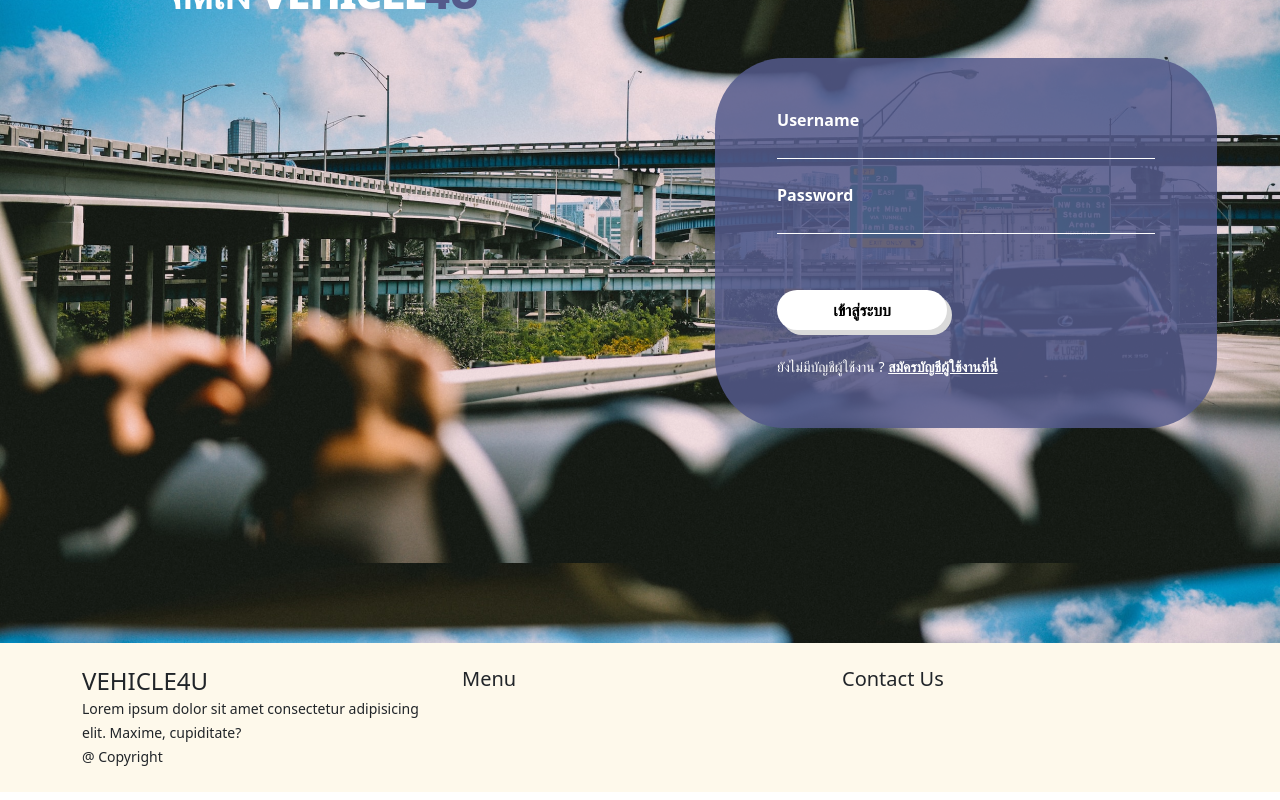
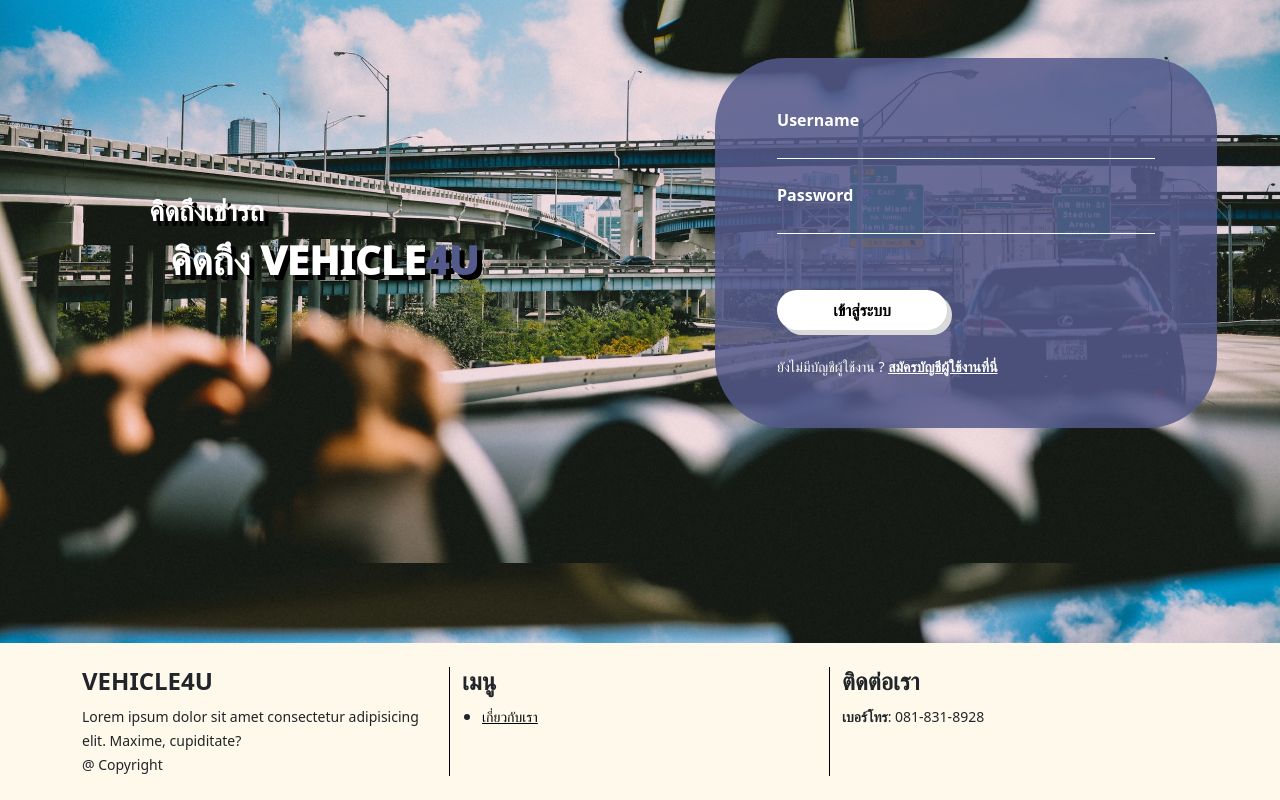
Before and after one commit to tanasak32123/Vehicle4U, a Next.js app in the folder my-app/: page / in a window 1280 px wide. Shown: the part 232-1032 px from the top of the page. Built offline with nearby package versions, Linux system fonts and the light colour scheme.

Commit message:
implement home, 404, footer

```diff
--- a/my-app/components/footer.tsx
+++ b/my-app/components/footer.tsx
@@ -1,3 +1,4 @@
+import Link from "next/link";
 import styles from "../styles/footer.module.css";
 import { Container, Col, Row } from "react-bootstrap";
 
@@ -6,9 +7,11 @@ export default function Footer() {
     <div className={styles.footer}>
       <Container className="py-4">
         <Row>
-          <Col sm={12} lg={4}>
+          <Col sm={12} lg={4} style={{ borderRight: "1px solid black" }}>
             <div>
-              <h4 className="mb-0">VEHICLE4U</h4>
+              <h4>
+                <b>VEHICLE4U</b>
+              </h4>
               <small className="mb-0">
                 Lorem ipsum dolor sit amet consectetur adipisicing elit. Maxime,
                 cupiditate?
@@ -17,11 +20,29 @@ export default function Footer() {
               <small>@ Copyright</small>
             </div>
           </Col>
-          <Col sm={12} lg={4}>
-            <h5>Menu</h5>
+          <Col sm={12} lg={4} style={{ borderRight: "1px solid black" }}>
+            <h4>
+              <b>เมนู</b>
+            </h4>
+            <ul style={{ paddingLeft: "20px" }}>
+              <li>
+                <Link href="#" className={`${styles.link}`}>
+                  <small>เกี่ยวกับเรา</small>
+                </Link>
+              </li>
+            </ul>
           </Col>
           <Col sm={12} lg={4}>
-            <h5>Contact Us</h5>
+            <h4>
+              <b>ติดต่อเรา</b>
+            </h4>
+            <ul style={{ listStyleType: "none" }} className="p-0">
+              <li>
+                <small>
+                  <b>เบอร์โทร</b>: 081-831-8928
+                </small>
+              </li>
+            </ul>
           </Col>
         </Row>
       </Container>
--- a/my-app/pages/404.tsx
+++ b/my-app/pages/404.tsx
@@ -9,8 +9,8 @@ export default function FourOhFour() {
         className="d-flex align-items-center justify-content-center"
       >
         <div className="text-center">
-          <h1>404 - Page Not Found</h1>
-          <Link href="/">Go back home</Link>
+          <h1>ขออภัย เราไม่พบหน้าของคุณ</h1>
+          <Link href="/">กลับสู่หน้าหลัก</Link>
         </div>
       </div>
     </Layout>
--- a/my-app/pages/index.tsx
+++ b/my-app/pages/index.tsx
@@ -37,7 +37,7 @@ export default function Home() {
   return (
     <>
       <Head>
-        <title>Home</title>
+        <title>VEHICLE4U-Home</title>
         <meta name="description" content="Generated by create next app" />
         <meta name="viewport" content="width=device-width, initial-scale=1" />
         <link rel="icon" href="/favicon.ico" />
@@ -63,7 +63,7 @@ export default function Home() {
               lg={6}
               className="d-flex justify-content-center align-items-center"
             >
-              <div style={{ position: "absolute", top: "160px" }}>
+              <div className={`${styles.borderFont}`}>
                 <h3 style={{ color: "white", fontWeight: "1000" }}>
                   คิดถึงเช่ารถ
                 </h3>
--- a/my-app/styles/Home.module.css
+++ b/my-app/styles/Home.module.css
@@ -22,3 +22,7 @@
   box-shadow: 5px 5px #dadada;
   border: none;
 }
+
+.borderFont {
+  text-shadow: 5px 5px black;
+}
--- a/my-app/styles/footer.module.css
+++ b/my-app/styles/footer.module.css
@@ -1,3 +1,7 @@
 .footer {
   background-color: #fef9eb;
 }
+
+.link {
+  color: black;
+}
```
